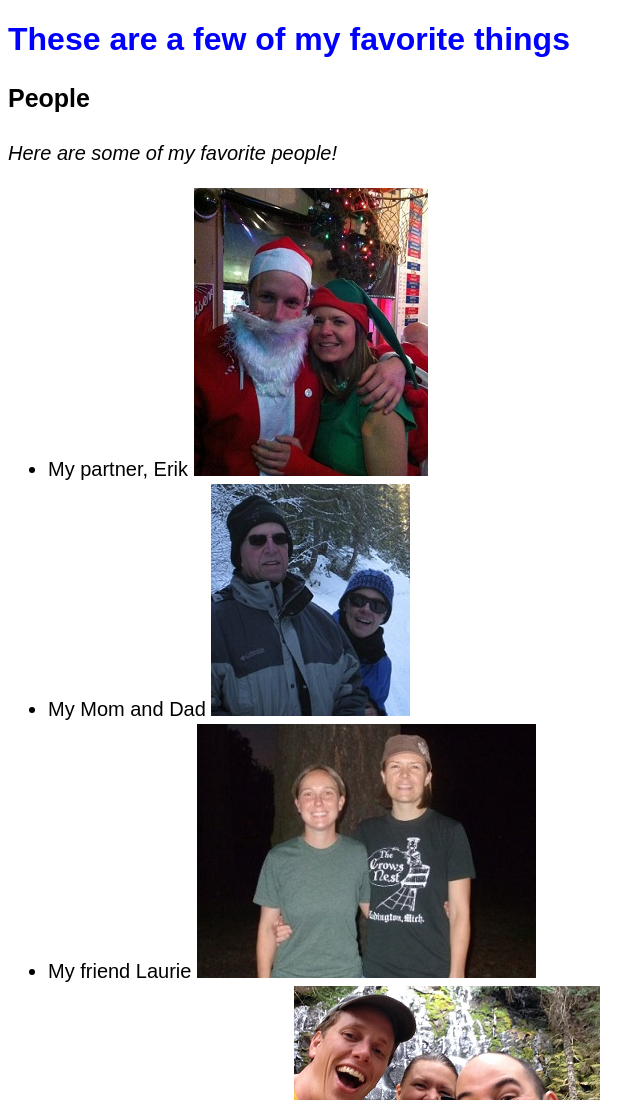
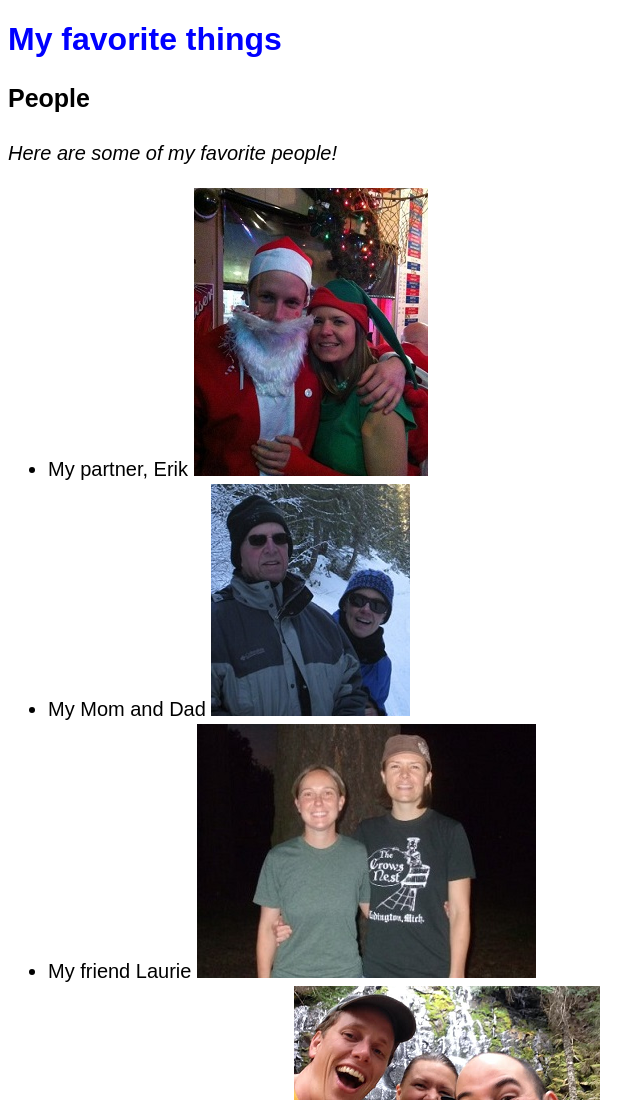
Before and after one commit to mollykmcglone/my_favorite_things, a plain HTML site: page index.html in a window 1280 px wide. Shown: the top 1100 px of the page, without its empty margins (0-640 px from the left). Drawn offline with Linux system fonts and the light colour scheme.

Commit message:
change introductory h1 to My Favorite Things

```diff
--- a/index.html
+++ b/index.html
@@ -6,7 +6,7 @@
   </head>
 
   <body>
-    <h1>These are a few of my favorite things</h1>
+    <h1>My favorite things</h1>
 
     <h3>People</h3>
     <p class="different">Here are some of my favorite people!</>
```
